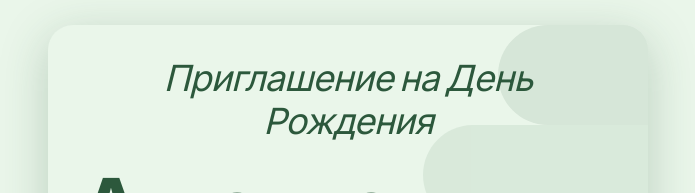
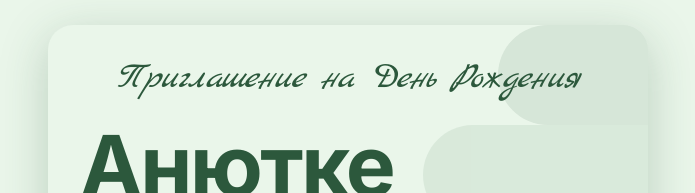
Before and after one commit to zondaxxx/happy-birthday-landing, a React (Vite) app: page / in a window 1280 px wide. Shown: the top 193 px of the page, without its empty margins (292-987 px from the left). Built offline with nearby package versions, Linux system fonts and the light colour scheme.

Commit message:
Add display font to Tailwind config
cgen-61a950d805a4409ab65b7390f426080b

```diff
--- a/tailwind.config.ts
+++ b/tailwind.config.ts
@@ -27,6 +27,7 @@ export default {
           "Apple Color Emoji",
           "Segoe UI Emoji",
         ],
+        display: ['"Marck Script"', 'cursive'],
       },
       colors: {
         border: "hsl(var(--border))",
```
